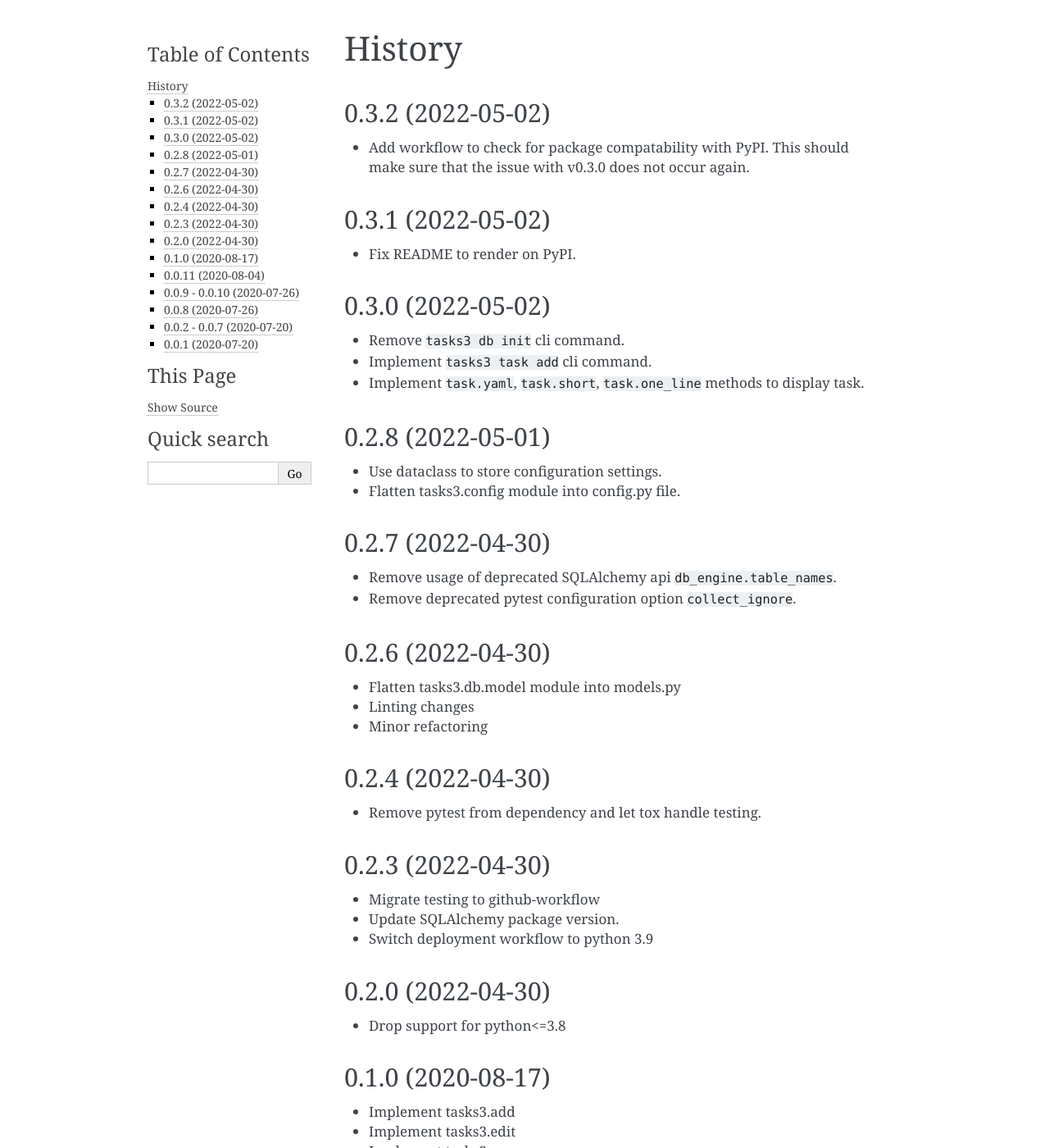
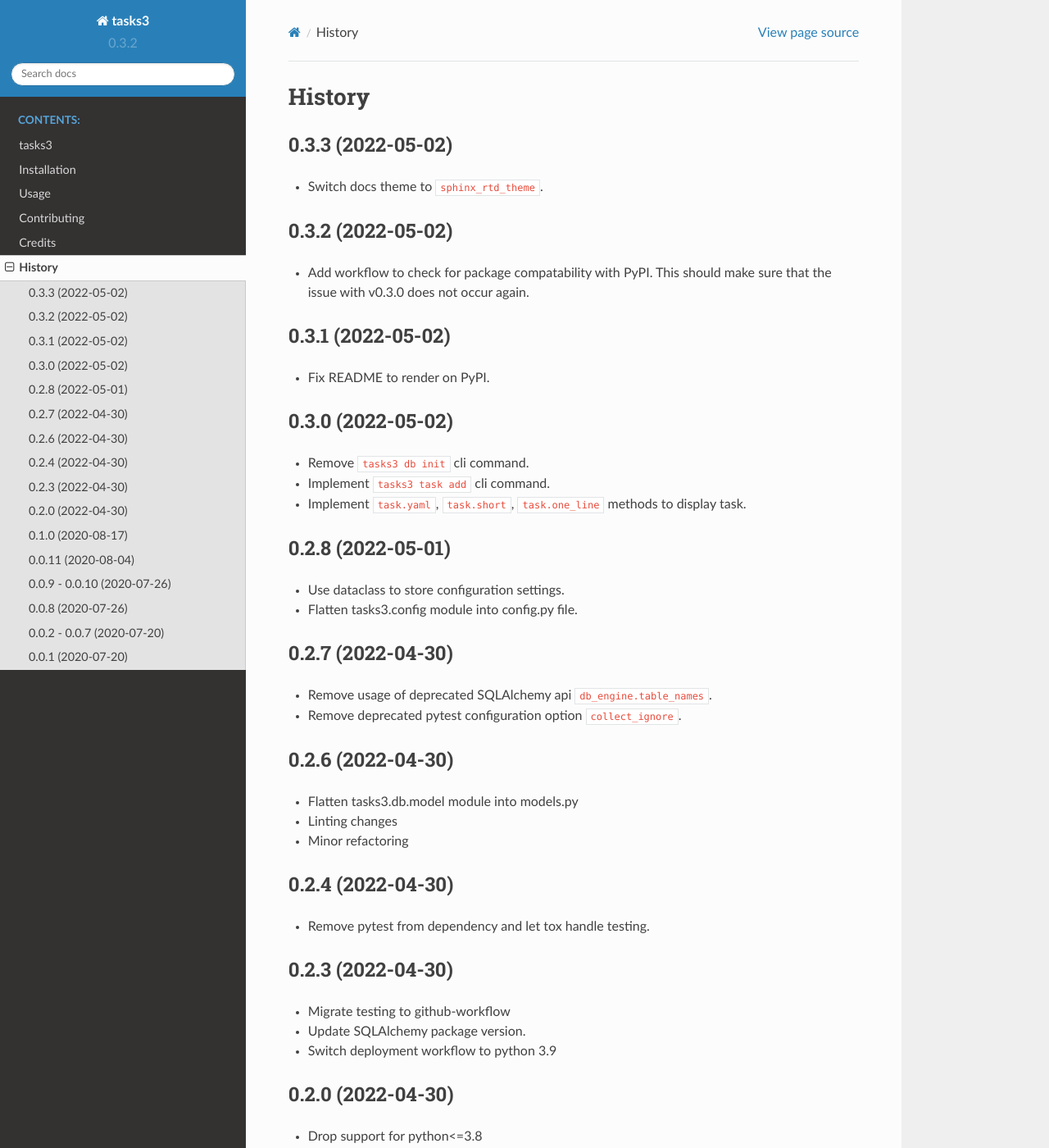
Before and after one commit to hXtreme/tasks3, a Sphinx documentation site: the page built from docs/history.rst, in a window 1280 px wide and 1400 px high. Shown: the whole window at 82% size. Built offline with Sphinx 7.4.7 and the Read the Docs theme 2.0.0, drawn with Linux system fonts in a browser that asks for light colours; pages that are not in the unit, such as notebooks, are missing from menus; some of the changed text lies outside the part shown.

Commit message:
Switch docs theme to `sphinx_rtd_theme`.

```diff
--- a/HISTORY.rst
+++ b/HISTORY.rst
@@ -1,6 +1,11 @@
 =======
 History
 =======
+
+0.3.3 (2022-05-02)
+------------------
+
+* Switch docs theme to ``sphinx_rtd_theme``.
 
 0.3.2 (2022-05-02)
 ------------------
--- a/docs/conf.py
+++ b/docs/conf.py
@@ -83,7 +83,11 @@ todo_include_todos = False
 # The theme to use for HTML and HTML Help pages.  See the documentation for
 # a list of builtin themes.
 #
-html_theme = 'alabaster'
+import sphinx_rtd_theme
+
+html_theme = 'sphinx_rtd_theme'
+
+html_theme_path = [sphinx_rtd_theme.get_html_theme_path()]
 
 # Theme options are theme-specific and customize the look and feel of a
 # theme further.  For a list of options available for each theme, see the
--- a/requirements_dev.txt
+++ b/requirements_dev.txt
@@ -6,5 +6,6 @@ flake8==4.0.1
 tox==3.25.0
 coverage==6.3.2
 Sphinx==4.5.0
+sphinx-rtd-theme==1.0.0
 twine==4.0.0
 black==22.3.0
```
